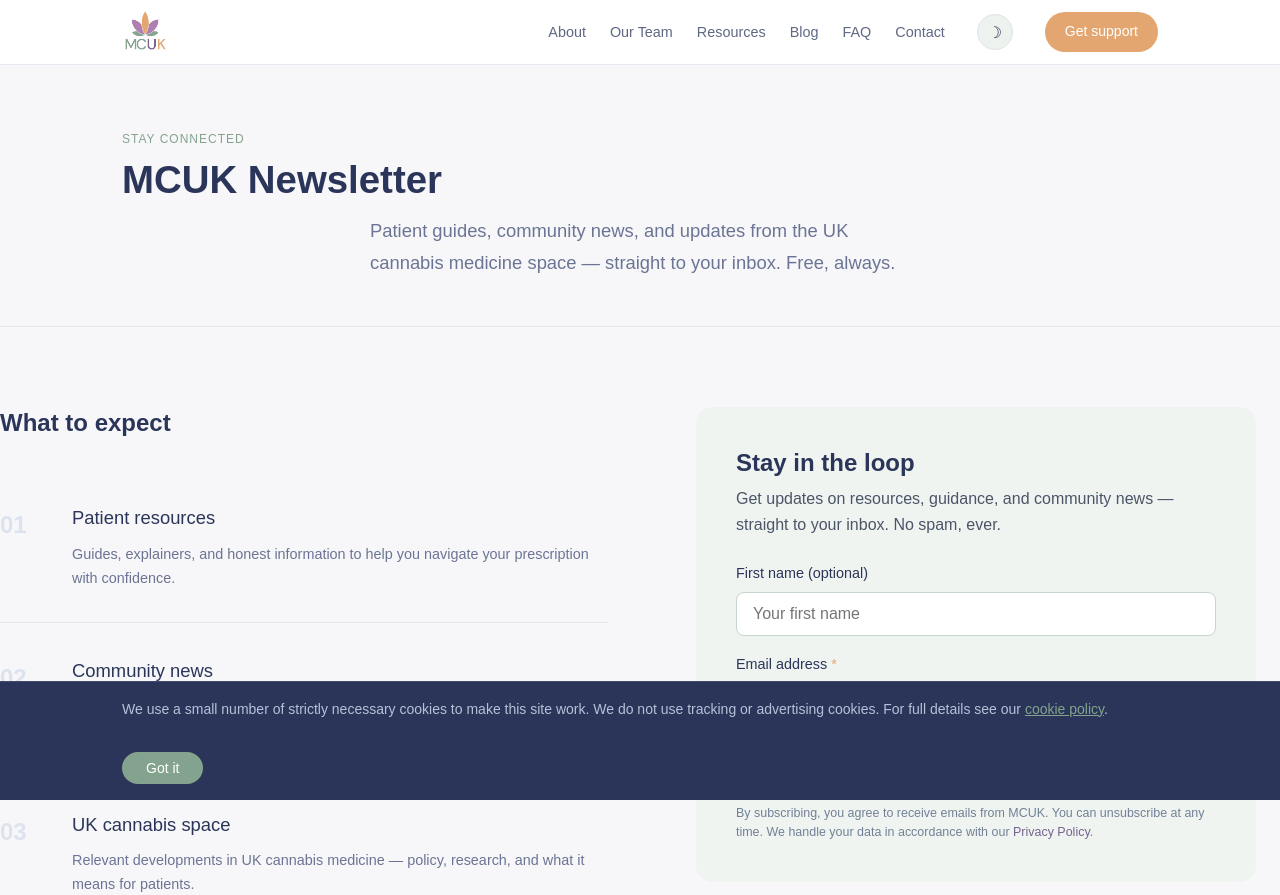
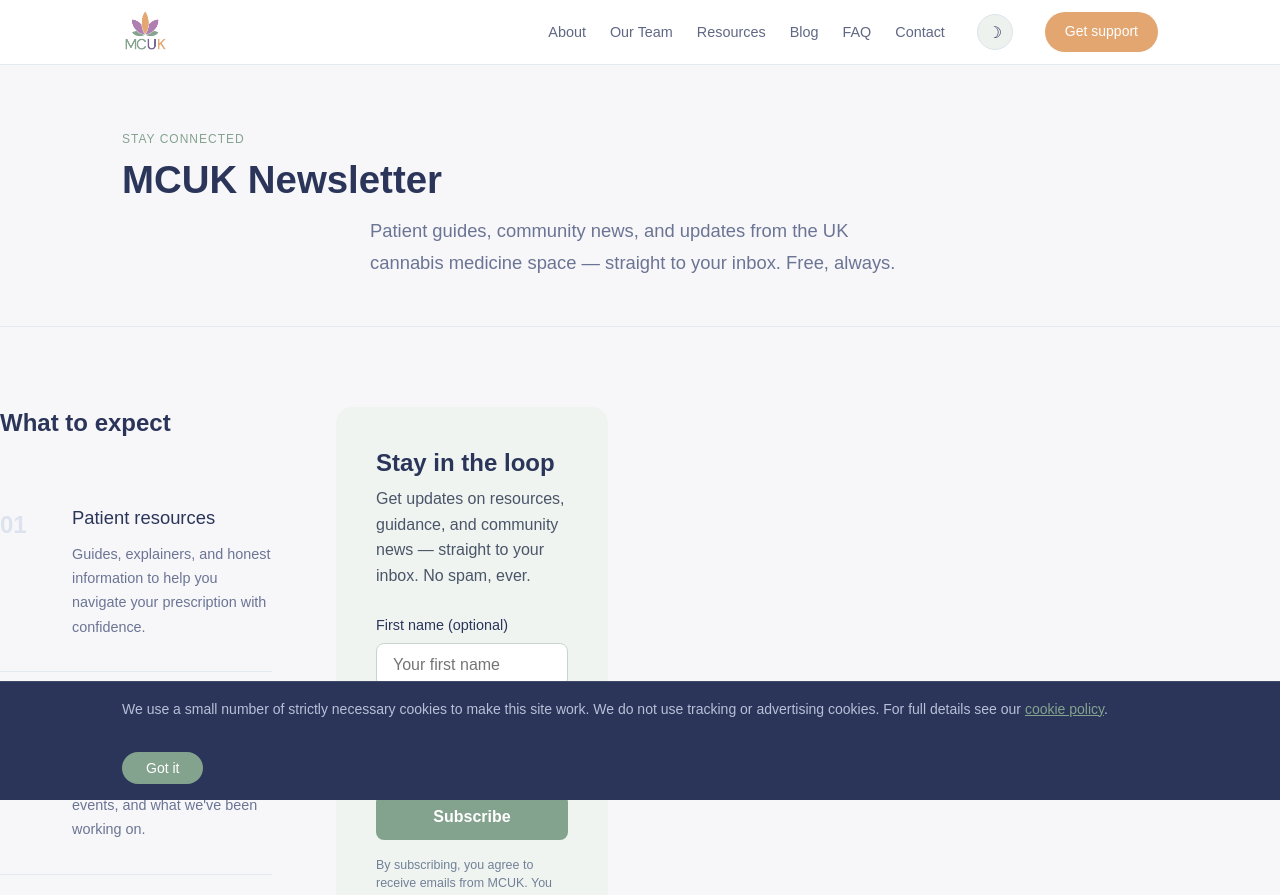
Before and after one commit to the-lexolotl/MCUKCIC, a Next.js app: page /newsletter in a window 1280 px wide. Shown: the top 895 px of the page. Built offline with nearby package versions, Linux system fonts and the light colour scheme; a web font is replaced by a local one.

Commit message:
Analytics

```diff
--- a/app/layout.tsx
+++ b/app/layout.tsx
@@ -1,6 +1,7 @@
 import type { Metadata } from 'next'
 import '../styles/globals.css'
 import CookieBanner from '../components/CookieBanner'
+import { Analytics } from '@vercel/analytics/next'
 
 export const metadata: Metadata = {
   metadataBase: new URL('https://mcukcic.co.uk'),
@@ -83,6 +84,7 @@
       <body>
         {children}
         <CookieBanner />
+        <Analytics />
       </body>
     </html>
   )
--- a/package.json
+++ b/package.json
@@ -11,6 +11,7 @@
   "dependencies": {
     "@sanity/client": "^7.22.1",
     "@sanity/image-url": "^2.1.1",
+    "@vercel/analytics": "^2.0.1",
     "next": "16.2.7",
     "next-sanity": "^13.0.11",
     "react": "19.2.4",
--- a/styles/globals.css
+++ b/styles/globals.css
@@ -1442,6 +1442,24 @@
 }
 
 /* ========================
+   NEWSLETTER PAGE
+   ======================== */
+
+.newsletter-layout {
+  display: grid;
+  grid-template-columns: 1fr 1fr;
+  gap: 4rem;
+  align-items: start;
+}
+
+@media (max-width: 768px) {
+  .newsletter-layout {
+    grid-template-columns: 1fr;
+    gap: 2rem;
+  }
+}
+
+/* ========================
    BLOG PAGE
    ======================== */
 
@@ -1831,14 +1849,3 @@
     gap: 2rem;
   }
 }
-
-/* ========================
-   NEWSLETTER
-   ======================== */
-
-@media (max-width: 768px) {
-  .newsletter-layout {
-    grid-template-columns: 1fr !important;
-    gap: 2rem !important;
-  }
-}
```
Also changed, not shown: 1 other file (tests, documents, lock files or other folders).
